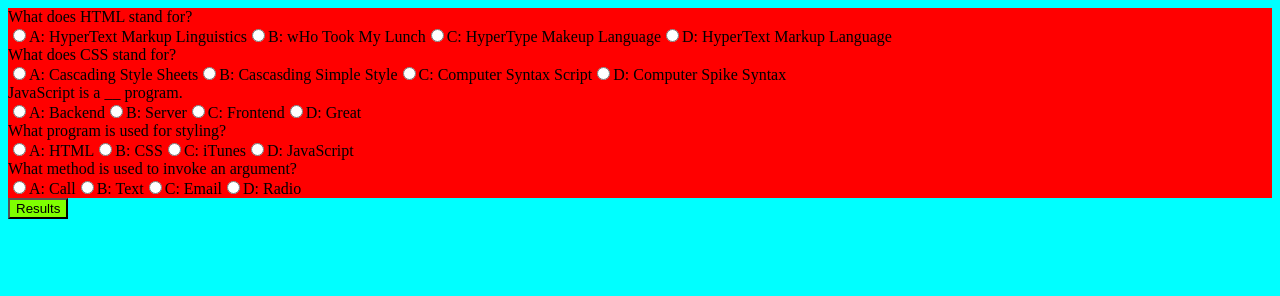
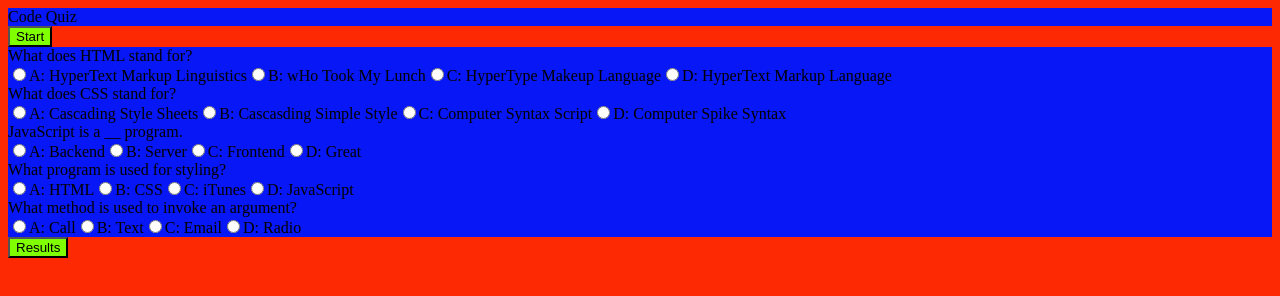
Before and after one commit to OwenGarrett/Code-Quiz-Final, a plain HTML site: page index.html in a window 1280 px wide. Drawn offline with Linux system fonts and the light colour scheme.

Commit message:
added header with div and start button

```diff
--- a/index.html
+++ b/index.html
@@ -8,6 +8,10 @@
     <title>Web APIs Challenge: Code Quiz</title>
 </head>
 <body>
+    <header>
+        <div class= "large-font">Code Quiz</div>
+      <button class="start-button">Start</button>
+    </header>
 <div id="quiz"></div>
 <button id="submit">Results</button>
 <div id="results"></div>
--- a/style.css
+++ b/style.css
@@ -1,9 +1,9 @@
 body {
-    background-color: aqua;
+    background-color: rgb(253, 41, 3);
 }
 
 div {
-    background-color: red;
+    background-color: rgb(7, 23, 245);
 }
 
 button {
```
